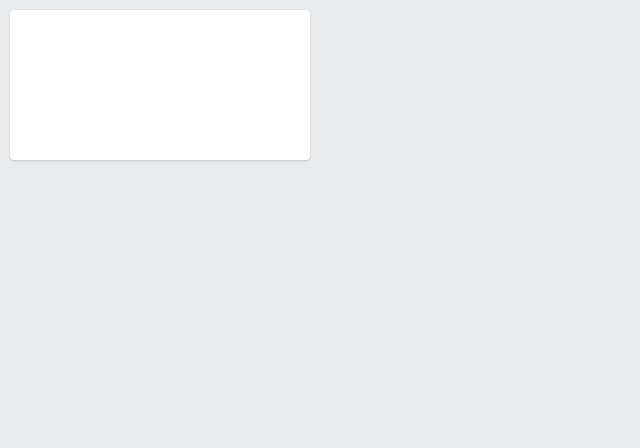
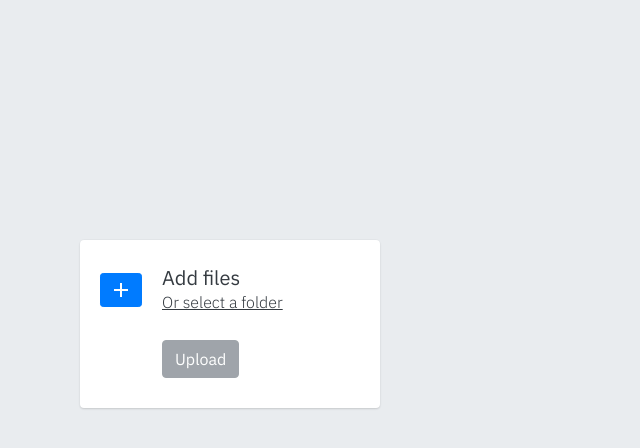
Before and after one commit to talhasch/dTransfer, a React (Create React App) app: page / in a window 1280 px wide. Shown: the top 448 px of the page, without its empty margins (0-640 px from the left). Built offline with nearby package versions, Linux system fonts and the light colour scheme.

Commit message:
checkpoint

```diff
--- a/package.json
+++ b/package.json
@@ -21,6 +21,7 @@
     "react-scripts": "3.4.1",
     "redux": "^4.0.5",
     "redux-thunk": "^2.3.0",
+    "typeface-ibm-plex-sans": "^0.0.75",
     "typescript": "~3.7.2"
   },
   "scripts": {
--- a/src/components/index.tsx
+++ b/src/components/index.tsx
@@ -3,13 +3,15 @@ import React, {Component} from 'react';
 import Bg from './bg';
 import UserForm from './user-form';
 
+import 'typeface-ibm-plex-sans';
 import '../style/style.scss';
+
 
 export default class AppPage extends Component {
     render() {
         return <>
             <Bg/>
-            <UserForm />
+            <UserForm/>
         </>
     }
 }
--- a/src/components/user-form/_index.scss
+++ b/src/components/user-form/_index.scss
@@ -1,12 +1,58 @@
-.upload-form {
+.user-form {
   width: 300px;
-  height: 150px;
   background: black;
   position: absolute;
-  left: 10px;
-  top: 10px;
+  left: 80px;
+  top: 30%;
   z-index: 2;
   background: $white;
   border-radius: $border-radius;
   box-shadow: 0 1px 2px rgba(0, 0, 0, .15), 0 -1px 0 rgba(0, 0, 0, .02);
+
+  .upload-form {
+    padding: 30px 20px;
+
+    .form-controls {
+      margin-bottom: 30px;
+      display: flex;
+      align-items: center;
+
+      .button-control {
+        margin-right: 20px;
+      }
+
+      .text-controls {
+        flex-grow: 1;
+        display: flex;
+        line-height: 100%;
+
+        flex-direction: column;
+        color: $gray-800;
+
+        .select-file {
+          font-size: 20px;
+          margin-bottom: 8px;
+          font-weight: 400;
+        }
+
+        .select-folder {
+          font-size: 16px;
+          text-decoration: underline;
+          font-weight: 300;
+          cursor: pointer;
+          transition: 0.6s;
+
+          &:hover {
+            color: $primary;
+          }
+        }
+      }
+    }
+
+    .upload-button{
+      margin-left: 62px;
+    }
+  }
+
+
 }
--- a/src/components/user-form/index.tsx
+++ b/src/components/user-form/index.tsx
@@ -1,10 +1,33 @@
 import React, {Component} from 'react';
+
+import {Button} from 'react-bootstrap';
+
+import plusSvg from '../../images/plus.svg';
 
 export default class UserForm extends Component {
     render() {
         return (
-            <div className="upload-form">
-
+            <div className="user-form">
+                <div className="upload-form">
+                    <div className="form-controls">
+                        <div className="button-control">
+                            <Button variant="primary" size="sm">
+                                <img src={plusSvg} alt="Plus"/>
+                            </Button>
+                        </div>
+                        <div className="text-controls">
+                            <div className="select-file">
+                                Add files
+                            </div>
+                            <div className="select-folder">
+                                Or select a folder
+                            </div>
+                        </div>
+                    </div>
+                    <div className="upload-button">
+                        <Button variant="secondary" disabled>Upload</Button>
+                    </div>
+                </div>
             </div>
         )
     }
--- a/src/style/_bootstrap.scss
+++ b/src/style/_bootstrap.scss
@@ -1,2 +1,3 @@
-// $font-family-base: 'IBM Plex Sans', sans-serif;
+$font-family-base: 'IBM Plex Sans', sans-serif;
+
 @import '~bootstrap/scss/bootstrap';
```
Also changed, not shown: src/images/plus.svg (added), 1 other file (tests, documents, lock files or other folders).
